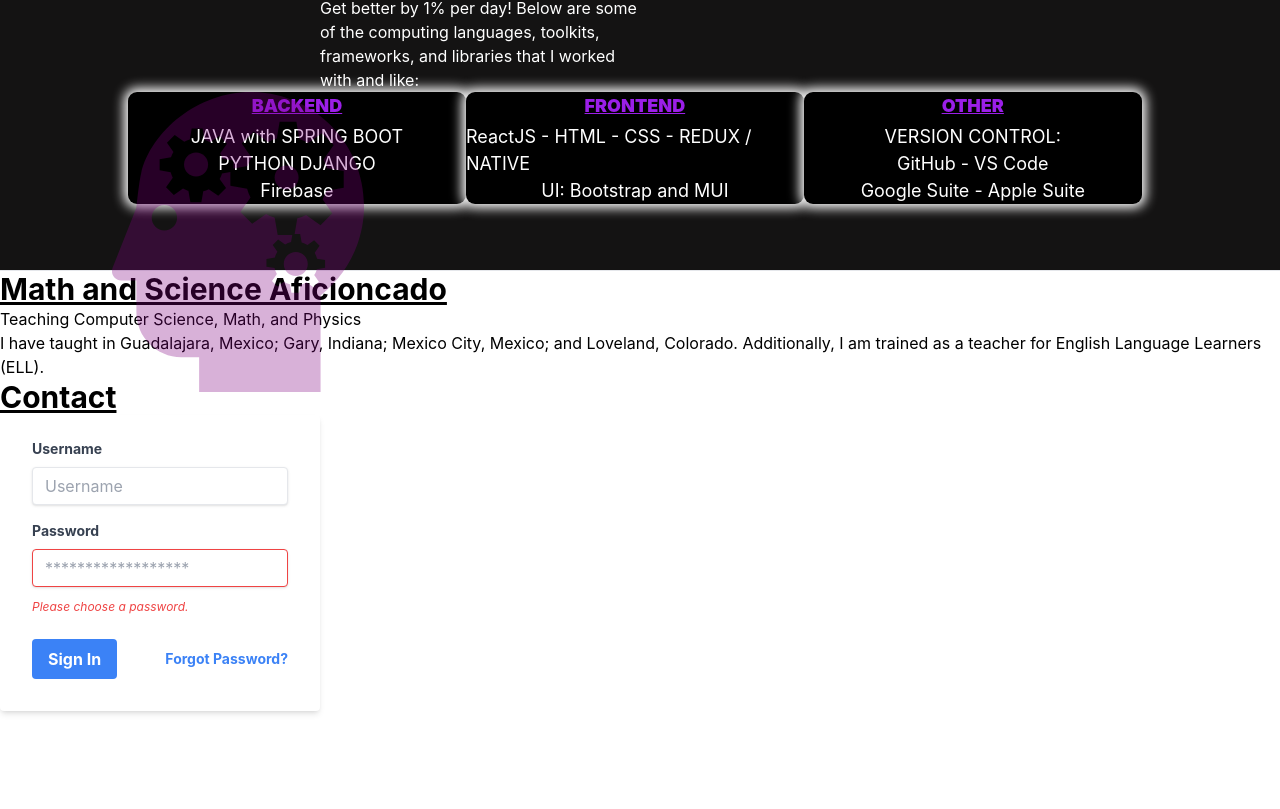
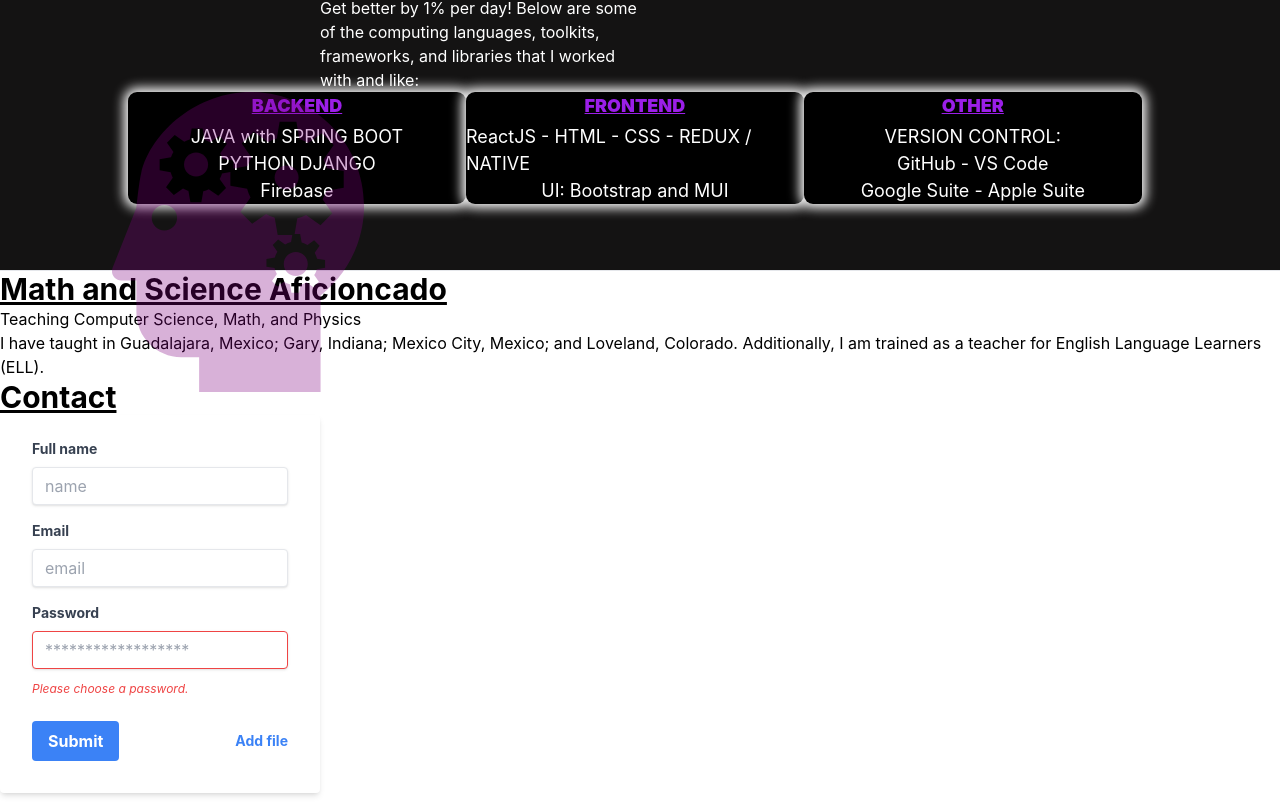
Before and after one commit to RThemian/react-portfolio-website, a React (Create React App) app: page / in a window 1280 px wide. Shown: the part 1280-2089 px from the top of the page. Before the commit the page ends 2007 px from the top, so only its background shows below. Built offline with nearby package versions, Linux system fonts and the light colour scheme.

Commit message:
updated name, email, and password

```diff
--- a/src/components/Contact/Contact.js
+++ b/src/components/Contact/Contact.js
@@ -6,12 +6,28 @@ const Contact = () => {
         </div>
 
         <div className="w-full max-w-xs">
-  <form className="bg-white shadow-md rounded px-8 pt-6 pb-8 mb-4">
+  <form
+  action ='https://getform.io/f/08deec31-286d-4c71-8052-f78cec986218'
+  method="POST" className="bg-white shadow-md rounded px-8 pt-6 pb-8 mb-4">
+
     <div className="mb-4">
-      <label className="block text-gray-700 text-sm font-bold mb-2" for="username">
-        Username
+      <label className="block text-gray-700 text-sm font-bold mb-2" for="name">
+        Full name
       </label>
-      <input className="shadow appearance-none border rounded w-full py-2 px-3 text-gray-700 leading-tight focus:outline-none focus:shadow-outline" id="username" type="text" placeholder="Username"/>
+      <input
+      name = 'name' placeholder="name"
+      className="shadow appearance-none border rounded w-full py-2 px-3 text-gray-700 leading-tight focus:outline-none focus:shadow-outline" id="email" type="text"/>
+    </div>
+
+
+
+    <div className="mb-4">
+      <label className="block text-gray-700 text-sm font-bold mb-2" for="email">
+        Email
+      </label>
+      <input
+      name = 'email' placeholder="email"
+      className="shadow appearance-none border rounded w-full py-2 px-3 text-gray-700 leading-tight focus:outline-none focus:shadow-outline" id="email" type="text" placeholder="email"/>
     </div>
     <div className="mb-6">
       <label className="block text-gray-700 text-sm font-bold mb-2" for="password">
@@ -22,10 +38,10 @@ const Contact = () => {
     </div>
     <div className="flex items-center justify-between">
       <button className="bg-blue-500 hover:bg-blue-700 text-white font-bold py-2 px-4 rounded focus:outline-none focus:shadow-outline" type="button">
-        Sign In
+        Submit
       </button>
       <a className="inline-block align-baseline font-bold text-sm text-blue-500 hover:text-blue-800" href="#">
-        Forgot Password?
+        Add file
       </a>
     </div>
   </form>
```
